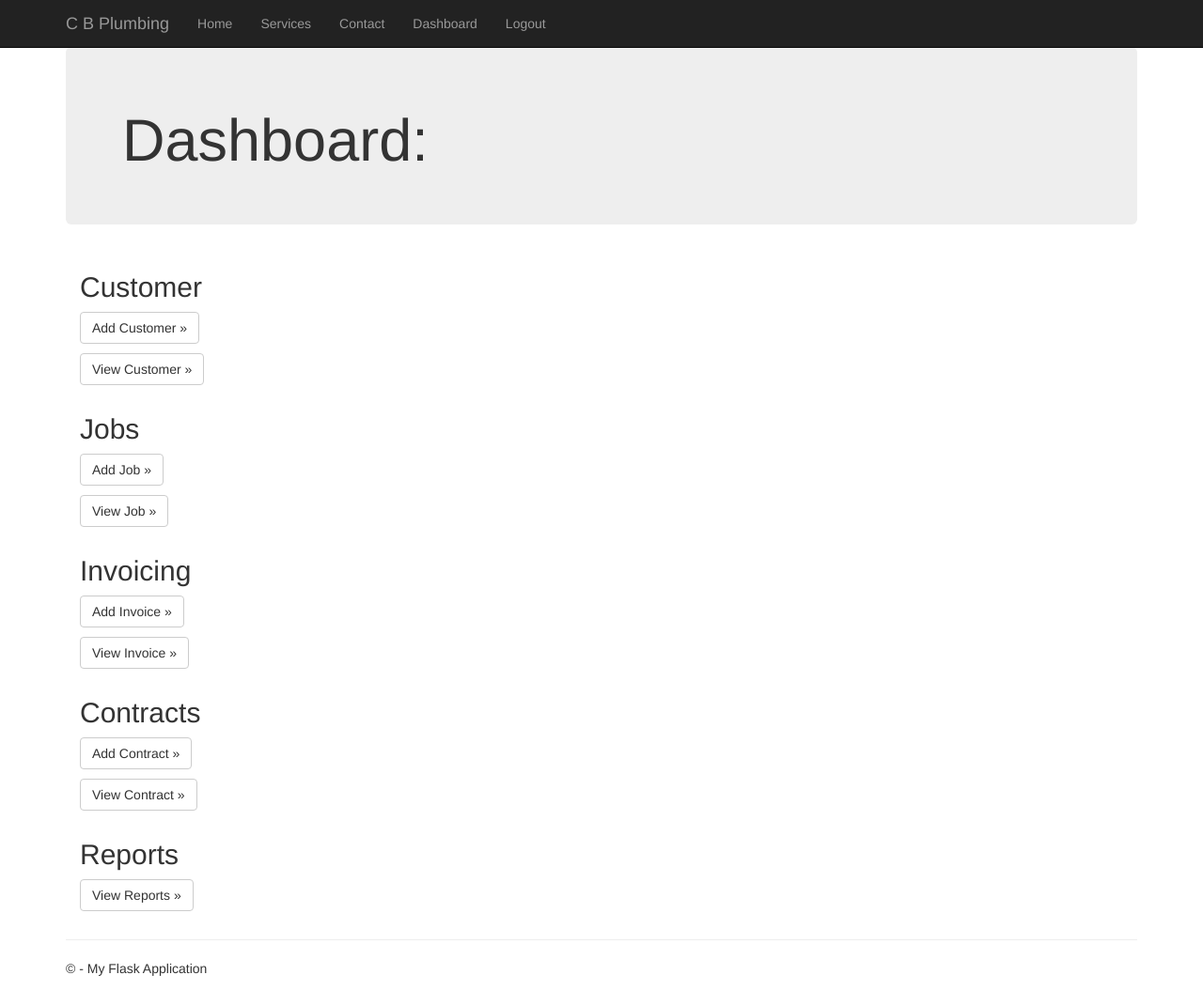
After one commit to KeironTJ/CBPlumbing, a Flask app: page /dash in a window 1280 px wide. The commit adds this page. Shown: the whole page at 94% size. Run offline with Flask 3, Linux system fonts and the light colour scheme; the visitor is signed in with stand-in values (Sample User, id 1); parts of the project's set-up code (start-up, migrations or seed data) failed here and were passed over; some libraries are stand-ins or nearby versions.

Commit message:
Main Index Content added and general page setups

```diff
--- a/CBPlumbing/CBPlumbing/static/content/site.css
+++ b/CBPlumbing/CBPlumbing/static/content/site.css
@@ -40,3 +40,11 @@ input[type="checkbox"].input-validation-error {
 .validation-summary-valid {
     display: none;
 }
+
+.index_images  {
+    height: 200px;
+    align-content: center;
+    top: 0;
+    left: 0;
+    z-index: -1;
+}
--- /dev/null
+++ b/CBPlumbing/CBPlumbing/templates/dash.html
@@ -0,0 +1,38 @@
+{% extends "layout.html" %}
+
+{% block content %}
+
+<div class="jumbotron">
+    <h1>Dashboard: </h1>
+</div>
+
+<div class="container">
+    <h2>Customer</h2>
+    <p><a class="btn btn-default" href="http://flask.pocoo.org/docs/">Add Customer &raquo;</a></p>
+    <p><a class="btn btn-default" href="http://flask.pocoo.org/docs/">View Customer &raquo;</a></p>
+</div>
+
+<div class="container">
+    <h2>Jobs</h2>
+    <p><a class="btn btn-default" href="https://pypi.python.org/pypi">Add Job &raquo;</a></p>
+    <p><a class="btn btn-default" href="https://pypi.python.org/pypi">View Job &raquo;</a></p>
+</div>
+
+<div class="container">
+    <h2>Invoicing</h2>
+    <p><a class="btn btn-default" href="http://azure.microsoft.com">Add Invoice &raquo;</a></p>
+    <p><a class="btn btn-default" href="http://azure.microsoft.com">View Invoice &raquo;</a></p>
+</div>
+
+<div class="container">
+    <h2>Contracts</h2>
+    <p><a class="btn btn-default" href="http://www.sqlalchemy.org/">Add Contract &raquo;</a></p>
+    <p><a class="btn btn-default" href="http://www.sqlalchemy.org/">View Contract &raquo;</a></p>
+</div>
+
+<div class="container">
+    <h2>Reports</h2>
+    <p><a class="btn btn-default" href="http://www.sqlalchemy.org/">View Reports &raquo;</a></p>
+</div>
+
+{% endblock %}
--- a/CBPlumbing/CBPlumbing/templates/layout.html
+++ b/CBPlumbing/CBPlumbing/templates/layout.html
@@ -23,14 +23,14 @@
             <div class="navbar-collapse collapse">
                 <ul class="nav navbar-nav">
                     <li><a href="{{ url_for('index') }}">Home</a></li>
-                    <li><a href="{{ url_for('about') }}">About</a></li>
+                    <li><a href="{{ url_for('about') }}">Services</a></li>
                     <li><a href="{{ url_for('contact') }}">Contact</a></li>
                     <li class="divider"></li>
-                    <li class="inline">
                         {% if current_user.is_anonymous %}
-                        <a href="{{ url_for('login') }}">Login</a>
+                        <li><a href="{{ url_for('login') }}">Login</a></li>
                         {% else %}
-                        <a href="{{ url_for('logout') }}">Logout</a>
+                         <li><a href="{{ url_for('dash') }}">Dashboard</a> </li>
+                         <li><a href="{{ url_for('logout') }}">Logout</a> </li>
                         {% endif %}
                     </li>
                 </ul>
--- a/CBPlumbing/CBPlumbing/templates/login.html
+++ b/CBPlumbing/CBPlumbing/templates/login.html
@@ -21,7 +21,5 @@
     <p>{{ form.remember_me() }} {{ form.remember_me.label }}</p>
     <p>{{ form.submit() }}</p>
 
-    <p>New User? <a href="{{ url_for('register') }}">Click to Register!</a></p>
-
 </form>
 {% endblock %}
--- a/CBPlumbing/CBPlumbing/views.py
+++ b/CBPlumbing/CBPlumbing/views.py
@@ -83,3 +83,8 @@ def register():
         flash('Congratulations, you are now a registered user!')
         return redirect(url_for('login'))
     return render_template('register.html', title='Register', form=form)
+
+@app.route('/dash', methods=['GET', 'POST'])
+@login_required
+def dash():
+    return render_template('dash.html', title='Dashboard')
```
Also changed, not shown: CBPlumbing/CBPlumbing/templates/index.html (+60 -10 lines), CBPlumbing/CBPlumbing/static/content/Vaillant_Logo.png (added), CBPlumbing/CBPlumbing/static/content/gas-safe-register.png (added), CBPlumbing/CBPlumbing/static/content/glowworm.png (added), CBPlumbing/CBPlumbing/static/content/plumb_pic1.jpg (added), 1 other file.
